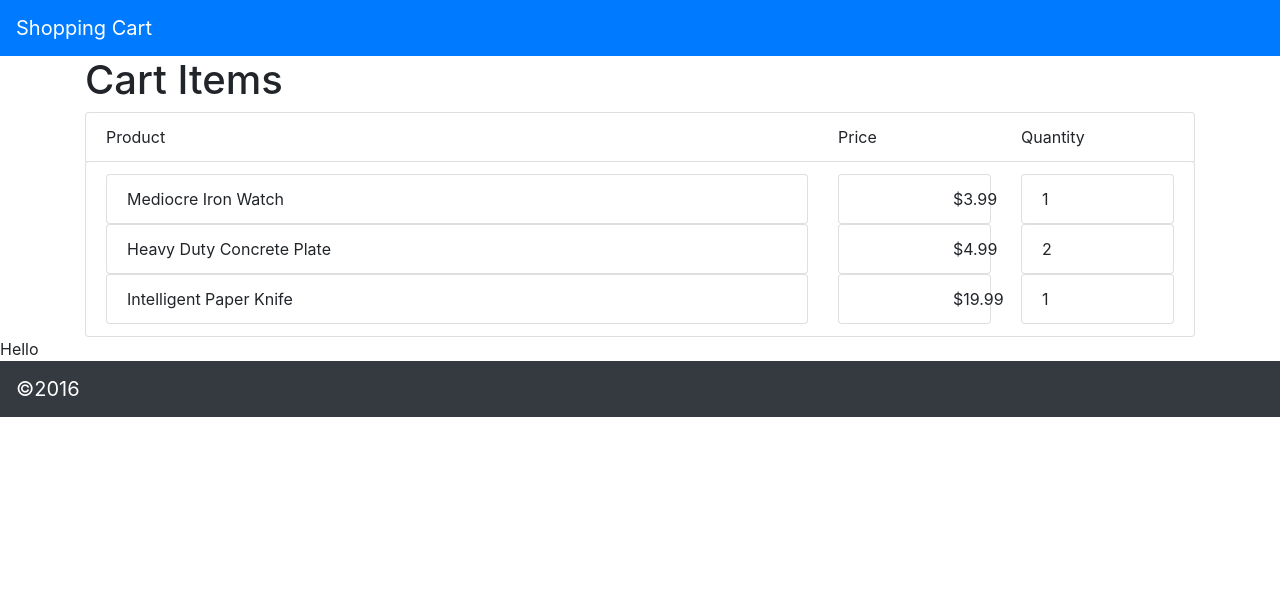
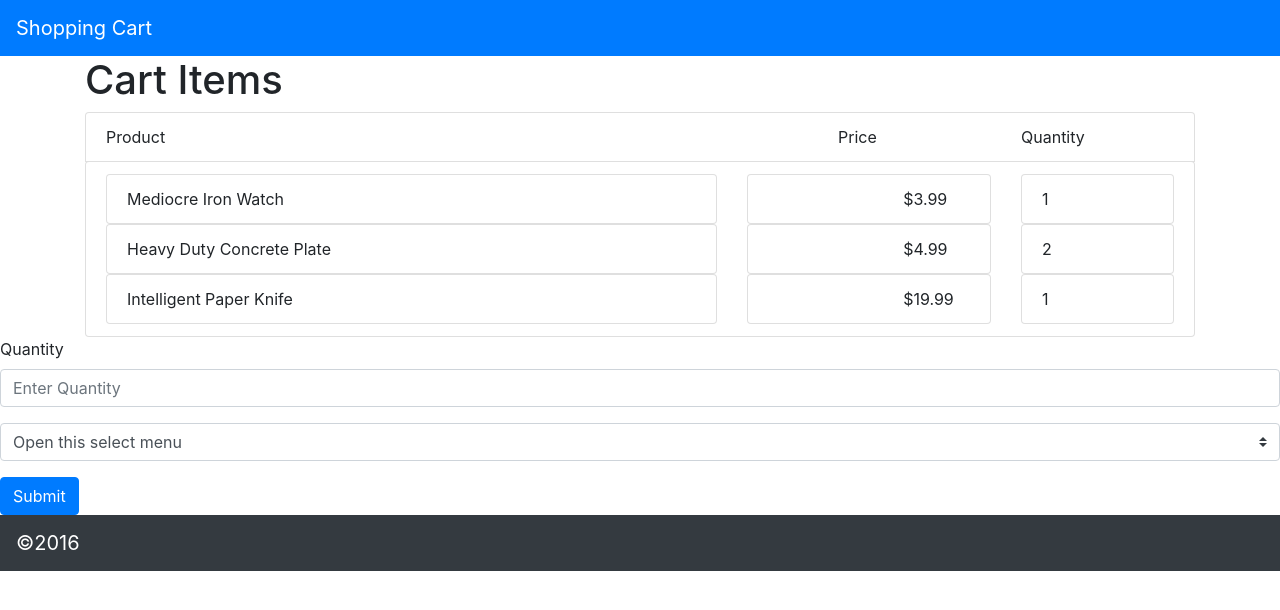
Before and after one commit to mafontana/shopping-cart, a React (Create React App) app: page / in a window 1280 px wide. Shown: the top 610 px of the page. Built offline with nearby package versions, Linux system fonts and the light colour scheme.

Commit message:
addedAddItem component

```diff
--- a/src/App.js
+++ b/src/App.js
@@ -15,13 +15,67 @@ class App extends Component {
         { id: 1, product: { id: 40, name: 'Mediocre Iron Watch', priceInCents: 399 }, quantity: 1 },
         { id: 2, product: { id: 41, name: 'Heavy Duty Concrete Plate', priceInCents: 499 }, quantity: 2 },
         { id: 3, product: { id: 42, name: 'Intelligent Paper Knife', priceInCents: 1999 }, quantity: 1 },
+      ],
+      products: [
+        { id: 40, name: 'Mediocre Iron Watch', priceInCents: 399 },
+        { id: 41, name: 'Heavy Duty Concrete Plate', priceInCents: 499 },
+        { id: 42, name: 'Intelligent Paper Knife', priceInCents: 1999 },
+        { id: 43, name: 'Small Aluminum Keyboard', priceInCents: 2500 },
+        { id: 44, name: 'Practical Copper Plate', priceInCents: 1000 },
+        { id: 45, name: 'Awesome Bronze Pants', priceInCents: 399 },
+        { id: 46, name: 'Intelligent Leather Clock', priceInCents: 2999 },
+        { id: 47, name: 'Ergonomic Bronze Lamp', priceInCents: 40000 },
+        { id: 48, name: 'Awesome Leather Shoes', priceInCents: 3990 },
       ]
     }
+  }
+
+  addItem = (id, quantity) => {
+      this.setState((prevState) => {
+        const state = prevState;
+        const products = state.products;
+
+        for (let i=0; i <products.length; i++) {
+          const product = products[i];
+          if(product.id === id) {
+
+            const newItem = {product, quantity};
+            state.cartItemsList.push(newItem);
+            return state
+          }
+
+        }
+
+
+
+      }
+      )
+
+
+
+
+
 
   }
 
+// firstFunction () {
+//   var newArr = []
+//   for (let i=0; i<9; i++) {
+//     newArr.push(this.state.product[i].name)
+//     console.log("newArr", newArr)
+
+//   }
+
+// }
+
+// populateOptions(options) {
+//   return options.map((option, index) => (
+//     <option key={index} value={option}>{option}</option>
+//   ));
+// }
+
+
   render() {
-    console.log("cart", this.state.CartItemsList[0].product.quantity)
     const CartItemsList = [
       { id: 1,
         product: { id: 40, name: 'Mediocre Iron Watch', priceInCents: 399 },
@@ -40,7 +94,7 @@ class App extends Component {
                    cartItemPrice={this.state.CartItemsList.map((val) => <CartItemComponent cartItemPrice={`$${val.product.priceInCents/Math.pow(10, 2)}`} />)}
                    cartItemQuantity={this.state.CartItemsList.map((val) => <CartItemComponent cartItemQuantity={val.quantity} />)}
         />
-        <AddItem />
+        <AddItem products={this.state.products} addItem={this.addItem}/>
         <CartFooter copyrightYear={this.state.copyrightYear}/>
       </div>
     );
--- a/src/components/AddItem.js
+++ b/src/components/AddItem.js
@@ -2,10 +2,54 @@ import React, { Component } from 'react';
 
 
 class AddItem extends Component {
+    state = {};
+
+    onchange = e => {
+        const {name, value} = e.target;
+        this.setState(prevState=> {
+            prevState[name] = value
+            return prevState
+        })
+    }
+
+    onSubmit = e => {
+        e.preventDefault();
+        let {quantity, product} = this.state;
+        console.log(this.state);
+        if(quantity === undefined || product === undefined || quantity === "" || product === ""){
+            return
+        }
+        this.props.addItem(Number.parseInt(product), quantity);
+    }
+
+
     render () {
+        console.log(this.props)
+        return (
+            <div>
+                <form onSubmit={this.onSubmit}>
+                    <div className="form-group">
+                        <label for="quantity"> Quantity</label>
+                        <input type="number" className="form-control" id="quantity" placeholder="Enter Quantity" name="quantity" onChange={this.onChange}>
+                        </input>
+                    </div>
+                    <div className="form-group">
+                        <select className="custom-select" name="product" onChange={this.onChange}>
+                            <option selected> Open this select menu</option>
+                            {this.props.products.map(product => <option value={product.id}> {product.name}</option>)}
 
-        return (
-            <div>Hello</div>
+                        </select>
+
+                    </div>
+                    <button type="submit" className="btn btn-primary">Submit</button>
+
+
+                </form>
+
+
+
+
+            </div>
 
 
 
--- a/src/components/CartItemComponent.js
+++ b/src/components/CartItemComponent.js
@@ -9,8 +9,8 @@ class CartItemComponent extends Component {
             <div className="list-group">
                     <div className="list-group-item">
                             <div className="row">
-                                <div className="col-md-8">{this.props.cartItemName}</div>
-                                <div className="col-md-2">{this.props.cartItemPrice}</div>
+                                <div className="col-md-7">{this.props.cartItemName}</div>
+                                <div className="col-md-3">{this.props.cartItemPrice}</div>
                                 <div className="col-md-2">{this.props.cartItemQuantity}</div>
                             </div>
 
```
